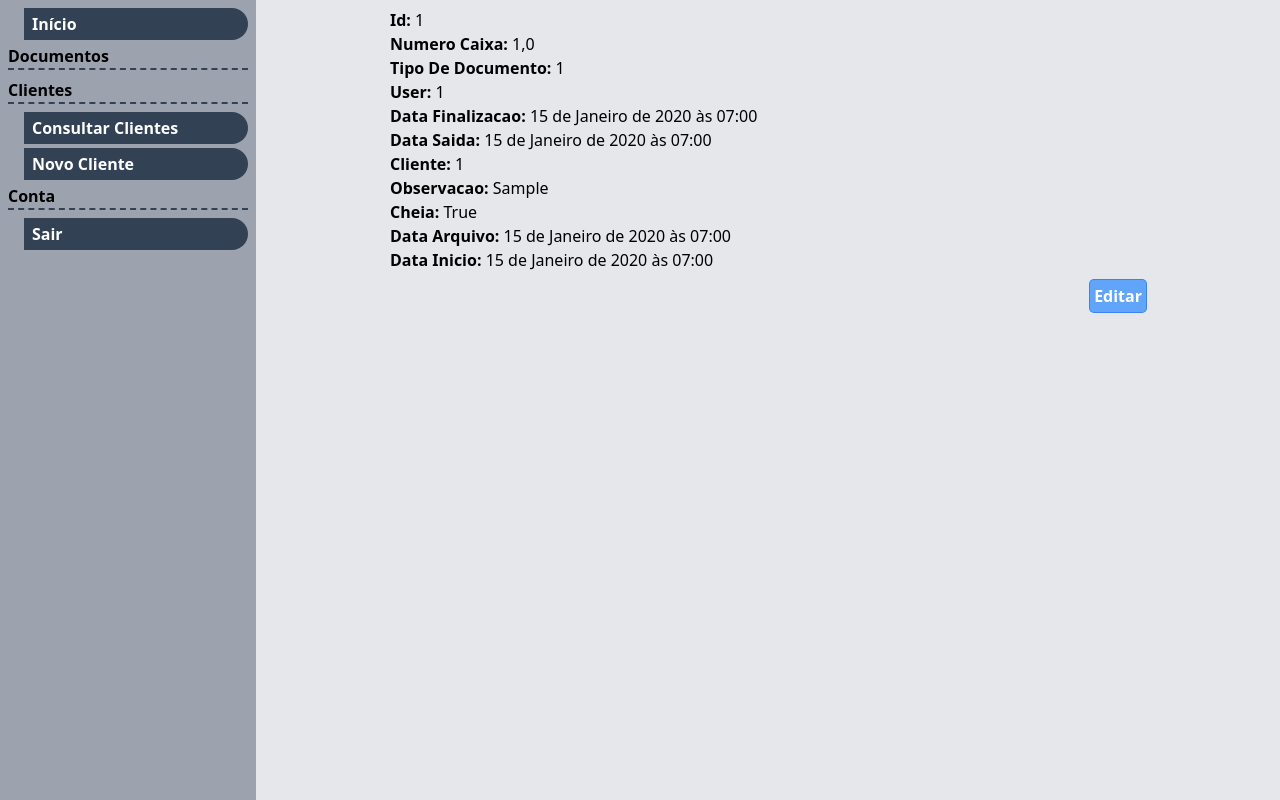
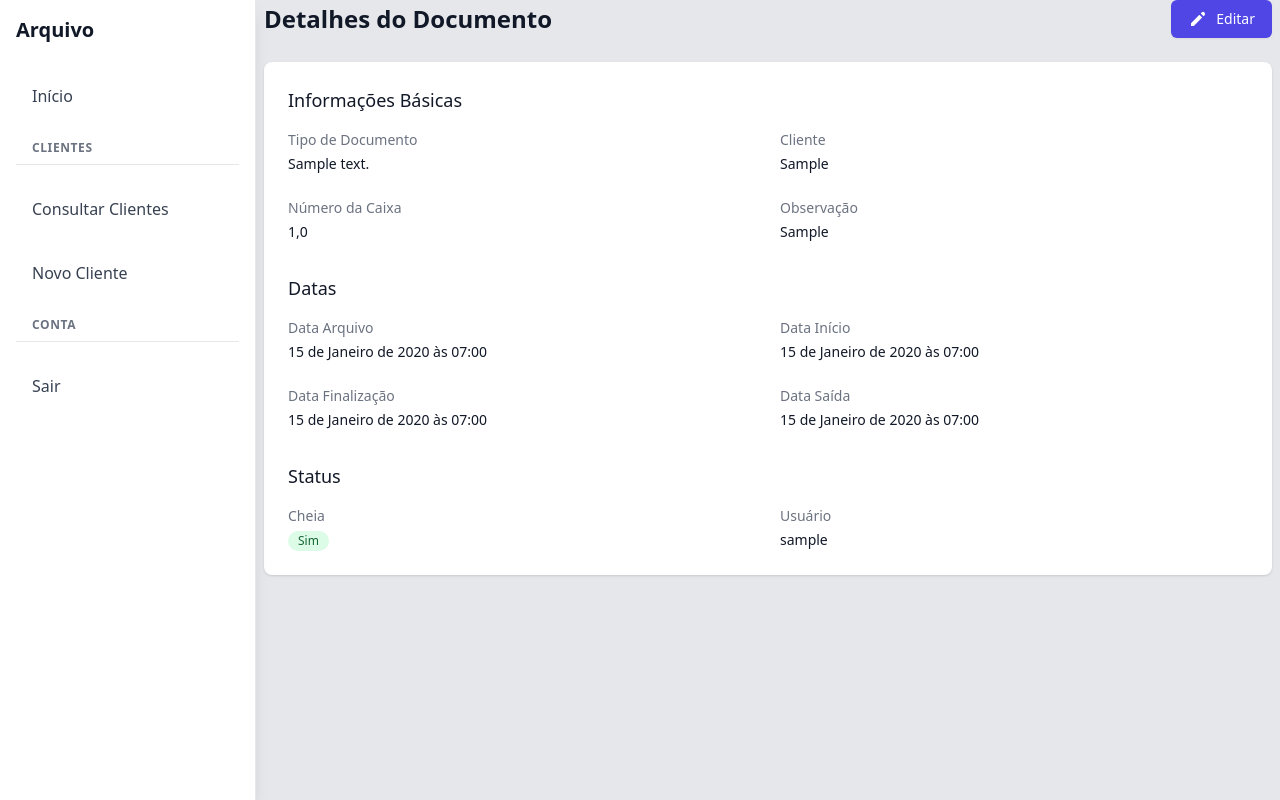
Before and after one commit to augustomonoo/arquivo, a Django app: page /cliente/1/documentos/1/ in a window 1280 px wide. Run offline with Django 4.2, Linux system fonts and the light colour scheme; a user stored in the database is signed in; tables that the repository leaves empty hold one stand-in row (values such as "Sample post"); style sheets or scripts are compiled from the project's sources; some libraries are stand-ins or nearby versions.

Commit message:
Updated sidebar menu

```diff
--- a/arquivo/templates/arquivo/componentes/details.html
+++ b/arquivo/templates/arquivo/componentes/details.html
@@ -1,8 +1,74 @@
 {% load widget_tweaks %}
 
-{% for field, value in fields.items %}
-    <p id="field-{{ field }}">
-        <div id="field-{{ field }}-name" class="inline font-bold">{{ field|title }}:</div>
-        <div id="field-{{ field }}-value" class="inline">{{ value|default:"---" }}</div>
-    </p>
-{% endfor %}
+<div class="p-6 space-y-8">
+    <!-- Basic Information -->
+    <div>
+        <h2 class="text-lg font-medium text-gray-900 dark:text-white mb-4">Informações Básicas</h2>
+        <div class="grid grid-cols-1 md:grid-cols-2 gap-6">
+            <div class="space-y-1">
+                <div class="text-sm font-medium text-gray-500 dark:text-gray-400">Tipo de Documento</div>
+                <div class="text-sm text-gray-900 dark:text-white">{{ documento.tipo_de_documento }}</div>
+            </div>
+            <div class="space-y-1">
+                <div class="text-sm font-medium text-gray-500 dark:text-gray-400">Cliente</div>
+                <div class="text-sm text-gray-900 dark:text-white">{{ documento.cliente }}</div>
+            </div>
+            <div class="space-y-1">
+                <div class="text-sm font-medium text-gray-500 dark:text-gray-400">Número da Caixa</div>
+                <div class="text-sm text-gray-900 dark:text-white">{{ documento.numero_caixa|default:"---" }}</div>
+            </div>
+            <div class="space-y-1">
+                <div class="text-sm font-medium text-gray-500 dark:text-gray-400">Observação</div>
+                <div class="text-sm text-gray-900 dark:text-white">{{ documento.observacao|default:"---" }}</div>
+            </div>
+        </div>
+    </div>
+
+    <!-- Dates -->
+    <div>
+        <h2 class="text-lg font-medium text-gray-900 dark:text-white mb-4">Datas</h2>
+        <div class="grid grid-cols-1 md:grid-cols-2 gap-6">
+            <div class="space-y-1">
+                <div class="text-sm font-medium text-gray-500 dark:text-gray-400">Data Arquivo</div>
+                <div class="text-sm text-gray-900 dark:text-white">{{ documento.data_arquivo|default:"---" }}</div>
+            </div>
+            <div class="space-y-1">
+                <div class="text-sm font-medium text-gray-500 dark:text-gray-400">Data Início</div>
+                <div class="text-sm text-gray-900 dark:text-white">{{ documento.data_inicio|default:"---" }}</div>
+            </div>
+            <div class="space-y-1">
+                <div class="text-sm font-medium text-gray-500 dark:text-gray-400">Data Finalização</div>
+                <div class="text-sm text-gray-900 dark:text-white">{{ documento.data_finalizacao|default:"---" }}</div>
+            </div>
+            <div class="space-y-1">
+                <div class="text-sm font-medium text-gray-500 dark:text-gray-400">Data Saída</div>
+                <div class="text-sm text-gray-900 dark:text-white">{{ documento.data_saida|default:"---" }}</div>
+            </div>
+        </div>
+    </div>
+
+    <!-- Status -->
+    <div>
+        <h2 class="text-lg font-medium text-gray-900 dark:text-white mb-4">Status</h2>
+        <div class="grid grid-cols-1 md:grid-cols-2 gap-6">
+            <div class="space-y-1">
+                <div class="text-sm font-medium text-gray-500 dark:text-gray-400">Cheia</div>
+                <div class="text-sm text-gray-900 dark:text-white">
+                    {% if documento.cheia %}
+                        <span class="inline-flex items-center px-2.5 py-0.5 rounded-full text-xs font-medium bg-green-100 text-green-800 dark:bg-green-900 dark:text-green-200">
+                            Sim
+                        </span>
+                    {% else %}
+                        <span class="inline-flex items-center px-2.5 py-0.5 rounded-full text-xs font-medium bg-gray-100 text-gray-800 dark:bg-gray-700 dark:text-gray-200">
+                            Não
+                        </span>
+                    {% endif %}
+                </div>
+            </div>
+            <div class="space-y-1">
+                <div class="text-sm font-medium text-gray-500 dark:text-gray-400">Usuário</div>
+                <div class="text-sm text-gray-900 dark:text-white">{{ documento.user|default:"---" }}</div>
+            </div>
+        </div>
+    </div>
+</div>
--- a/arquivo/templates/arquivo/componentes/form_logout.html
+++ /dev/null
@@ -1,4 +0,0 @@
-<a class="ml-4 p-1 pl-2 mb-1 bg-slate-700 hover:bg-slate-500 text-white text-left font-bold rounded-br-full rounded-tr-full hover:cursor-pointer"
-   hx-post="{% url 'logout' %}" hx-headers='{"X-CSRFToken": "{{ csrf_token }}"}' hx-target="body">
-    {{ text }}
-</a>
--- a/arquivo/templates/arquivo/componentes/menu.html
+++ b/arquivo/templates/arquivo/componentes/menu.html
@@ -1,18 +1,31 @@
-<nav class="p-2 bg-gray-400 dark:bg-gray-600 w-64 flex flex-col h-screen fixed top-0 left-0">
+<nav class="p-4 bg-white dark:bg-gray-800 w-64 flex flex-col h-screen fixed top-0 left-0 border-r border-gray-200 dark:border-gray-700 shadow-lg">
    {% comment %} nav_links são injetados no contexto pela funcao componentes.menu {% endcomment %}
+   <div class="mb-8">
+      <h1 class="text-xl font-bold text-gray-900 dark:text-white">Arquivo</h1>
+   </div>
+   <div class="space-y-6">
       {% for nav_link in nav_links %}
       {% if nav_link.is_link %}
       <a href="{{ nav_link.href }}"
-      class="ml-4 p-1 pl-2 mb-1 bg-slate-700 hover:bg-slate-500 text-white font-bold rounded-br-full rounded-tr-full">
+         class="flex items-center px-4 py-2 text-gray-700 dark:text-gray-200 hover:bg-gray-100 dark:hover:bg-gray-700 rounded-lg transition-colors duration-150">
          {{ nav_link.text }}
       </a>
       {% elif nav_link.is_form %}
          {% include nav_link.action with text=nav_link.text %}
       {% else %}
-   <p
-      class="border-b-2 border-dashed mb-2 border-b-slate-700 dark:border-b-slate-400 text-black dark:text-white font-bold">
+      <div class="space-y-2">
+         <div class="px-4 text-xs font-semibold text-gray-500 dark:text-gray-400 uppercase tracking-wider">
             {{ nav_link.text }}
-   </p>
+         </div>
+         <div class="border-t border-gray-200 dark:border-gray-700"></div>
+      </div>
       {% endif %}
       {% endfor %}
+      <a class="flex items-center px-4 py-2 text-gray-700 dark:text-gray-200 hover:bg-gray-100 dark:hover:bg-gray-700 rounded-lg transition-colors duration-150 cursor-pointer"
+         hx-post="{% url 'logout' %}"
+         hx-headers='{"X-CSRFToken": "{{ csrf_token }}"}'
+         hx-target="body">
+         Sair
+      </a>
+   </div>
 </nav>
--- a/arquivo/templates/arquivo/documento/detalhe.html
+++ b/arquivo/templates/arquivo/documento/detalhe.html
@@ -1,10 +1,23 @@
 {% extends 'arquivo/base.html' %}
 
 {% block content %}
-    <section id="cliente-detalhe" class="my-2 mx-auto lg:w-3/4">
-        {% include "arquivo/componentes/details.html" with fields=documento.get_dict_field%}
-    </section>
-    <section id="acoes" class="my-2 flex gap-2 justify-end mx-auto lg:w-3/4">
-        {% include "arquivo/componentes/anchor_button.html" with href=documento.get_edit_url text="Editar" %}
-    </section>
+    <div class="space-y-6">
+        <!-- Header Section -->
+        <div class="flex items-center justify-between">
+            <h1 class="text-2xl font-semibold text-gray-900 dark:text-white">Detalhes do Documento</h1>
+            <div class="flex gap-2">
+                <a href="{{ documento.get_edit_url }}" class="inline-flex items-center px-4 py-2 border border-transparent text-sm font-medium rounded-md shadow-sm text-white bg-indigo-600 hover:bg-indigo-700 focus:outline-none focus:ring-2 focus:ring-offset-2 focus:ring-indigo-500 dark:focus:ring-offset-gray-800">
+                    <svg xmlns="http://www.w3.org/2000/svg" class="h-5 w-5 mr-2" viewBox="0 0 20 20" fill="currentColor">
+                        <path d="M13.586 3.586a2 2 0 112.828 2.828l-.793.793-2.828-2.828.793-.793zM11.379 5.793L3 14.172V17h2.828l8.38-8.379-2.83-2.828z" />
+                    </svg>
+                    Editar
+                </a>
+            </div>
+        </div>
+
+        <!-- Document Details Section -->
+        <section id="documento-detalhe" class="bg-white dark:bg-gray-800 shadow rounded-lg overflow-hidden">
+            {% include "arquivo/componentes/details.html" with fields=documento.get_dict_field %}
+        </section>
+    </div>
 {% endblock content %}
--- a/arquivo/templatetags/componentes.py
+++ b/arquivo/templatetags/componentes.py
@@ -42,14 +42,9 @@ def menu() -> dict[str, list[NavLink]]:
     return {
         "nav_links": [
             NavLink(text="Início", action=HRef(reverse_lazy("main_index"))),
-            NavLink(text="Documentos"),
-            # "Arquivos",
-            # {"href": Arquivo.get_criar_url(), "text": "Novo Arquivo"},
-            # {"href": Arquivo.get_listar_url(), "text": "Consultar arquivos"},
             NavLink(text="Clientes"),
             NavLink(text="Consultar Clientes", action=HRef(Cliente.get_listar_url())),
             NavLink(text="Novo Cliente", action=HRef(Cliente.get_criar_url())),
             NavLink(text="Conta"),
-            NavLink(text="Sair", action=ComponenteRef("arquivo/componentes/form_logout.html")),
         ],
     }
```
Lines whose indentation alone changed are shown as unchanged.
